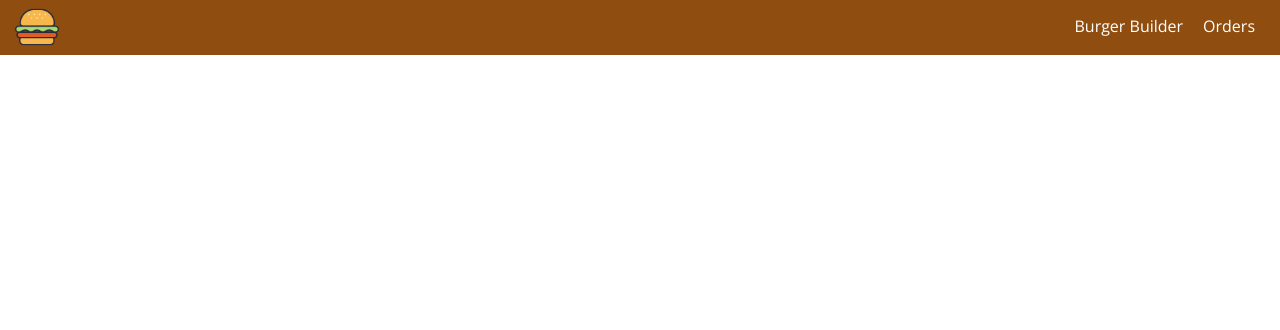
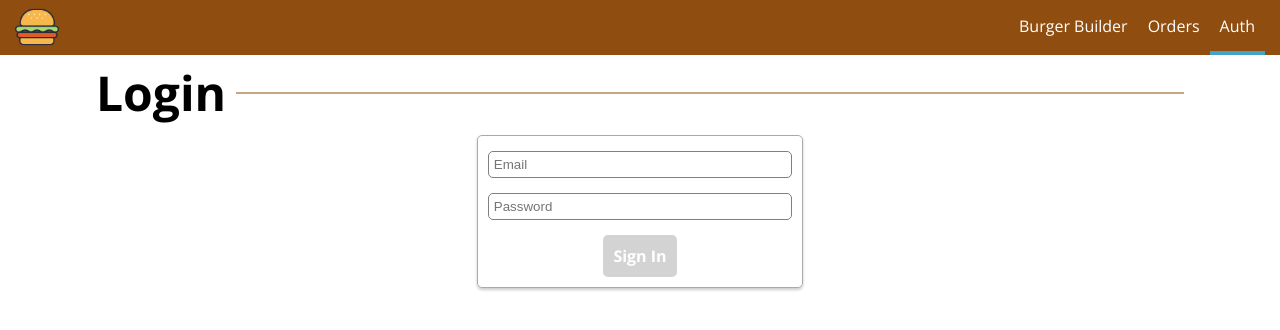
Before and after one commit to du-almeidalima/react-course, a React (Create React App) app: page /auth in a window 1280 px wide. Shown: the top 330 px of the page. Built offline with nearby package versions, Linux system fonts and the light colour scheme.

Commit message:
Section 18: Auth Form

```diff
--- a/src/App.js
+++ b/src/App.js
@@ -4,6 +4,7 @@ import Layout from "./containers/Layout/Layout";
 import BurgerBuilder from "./containers/BurgerBuilder/BurgerBuilder";
 import Checkout from "./containers/Checkout/Checkout";
 import Orders from "./containers/Orders/Orders";
+import Auth from "./containers/Auth/Auth";
 
 function App() {
   return (
@@ -13,6 +14,7 @@ function App() {
           <Route path="/" exact component={BurgerBuilder} />
           <Route path="/checkout" component={Checkout} />
           <Route path="/orders" component={Orders} />
+          <Route path="/auth" component={Auth} />
         </Switch>
       </Layout>
     </BrowserRouter>
--- a/src/components/Navigation/NavigationItems/NavigationItems.js
+++ b/src/components/Navigation/NavigationItems/NavigationItems.js
@@ -6,6 +6,7 @@ const navigationItems = () => (
   <ul className={NavigationItemsStyle.NavigationItemsWrapper}>
     <NavigationItem link={'/'} exact>Burger Builder</NavigationItem>
     <NavigationItem link={'/orders'}>Orders</NavigationItem>
+    <NavigationItem link={'/auth'}>Auth</NavigationItem>
   </ul>
 );
 
--- a/src/components/UI/Input/Input.js
+++ b/src/components/UI/Input/Input.js
@@ -2,7 +2,7 @@ import React from 'react';
 import InputStyle from './Input.module.css';
 
 const Input = props => {
-  const controlClasses = [InputStyle.Input];
+  const controlClasses = [InputStyle.Input, props.classes];
 
   if (!props.valid && props.shouldValidate && props.touched) {
     controlClasses.push(InputStyle.Invalid);
--- /dev/null
+++ b/src/containers/Auth/Auth.js
@@ -0,0 +1,131 @@
+import React, { Component, Fragment } from "react";
+
+import * as AuthStyle from './Auth.module.css';
+import Button from "../../components/UI/Button/Button";
+import Input from "../../components/UI/Input/Input";
+
+export default class Auth extends Component {
+  state = {
+    controls: {
+      email: {
+        elementType: "input",
+        elementConfig: {
+          name: "email",
+          type: "email",
+          placeholder: "Email",
+        },
+        value: "",
+        validationRules: {
+          required: true,
+          isEmail: true,
+        },
+        valid: false,
+        touched: false,
+      },
+      password: {
+        elementType: "input",
+        elementConfig: {
+          name: "password",
+          type: "password",
+          placeholder: "Password",
+        },
+        value: "",
+        validationRules: {
+          required: true,
+          minLength: 6,
+        },
+        valid: false,
+        touched: false,
+      },
+    },
+    formValid: false,
+  };
+
+  validateControl = (value, rules) => {
+    let isValid = true;
+
+    // No Rules
+    if (rules === undefined) {
+      return isValid
+    }
+
+    // Is Required
+    if (rules.required) {
+      isValid = value.trim() !== '' && isValid;
+    }
+
+    // Exact Length
+    if (rules.length) {
+      isValid = value.length === rules.length && isValid;
+    }
+
+    // Min Length
+    if (rules.minLength) {
+      isValid = value.length >= rules.minLength && isValid;
+    }
+
+    return isValid;
+  }
+
+  // Loop through form controls to check if any is invalid making the form invalid
+  validateForm = (updatedForm) => {
+    return Object.values(updatedForm).reduce((acc, cur) => {
+      if (acc) {
+        return !(cur.valid !== undefined && !cur.valid);
+      }
+
+      return false;
+    }, true)
+  }
+
+  handleInputChange = (e, controlKey) => {
+    const value = e.target.value;
+
+    // The state needs to be treated immutably, so for each level of object nesting we need to create a shallow copy
+    const updatedControls = {
+      ...this.state.controls,
+      [controlKey]: {
+        ...this.state.controls[controlKey],
+        value: value,
+        valid: this.validateControl(value, this.state.controls[controlKey].validationRules),
+        touched: true
+      }
+    }
+
+    // Validating the overall form
+    const formValid = this.validateForm(updatedControls);
+    this.setState({ controls: updatedControls, formValid });
+  }
+
+  render() {
+    const formControls = Object.entries(this.state.controls).map(
+      ([controlKey, controlValue]) => {
+        return (
+          <Input key={controlKey}
+            classes={AuthStyle.Control}
+            elementType={controlValue.elementType}
+            elementConfig={controlValue.elementConfig}
+            changed={(e) => { this.handleInputChange(e, controlKey) }}
+            valid={controlValue.valid}
+            shouldValidate={controlValue.validationRules}
+            touched={controlValue.touched}
+          />
+        );
+      }
+    );
+
+    return (
+      <Fragment>
+        <h1 className="PageTitle">Login</h1>
+        <div className={AuthStyle.FormWrapper}>
+          <form noValidate>
+            {formControls}
+            <Button classes={AuthStyle.LoginBtn} type="Success" fillStyle="Full" disabled={!this.state.formValid}>
+              Sign In
+            </Button>
+          </form>
+        </div>
+      </Fragment>
+    );
+  }
+}
--- /dev/null
+++ b/src/containers/Auth/Auth.module.css
@@ -0,0 +1,23 @@
+.FormWrapper {
+  padding: calc(2 * var(--padding));
+  box-shadow: 0 2px 3px #ccc;
+  border: 1px solid rgb(170, 170, 170);
+  border-radius: var(--border-radius);
+  margin: var(--padding) auto;
+  width: 100%;
+}
+
+.FormWrapper .Control {
+  margin-bottom: calc(3 * var(--padding));
+}
+
+.LoginBtn {
+  display: block;
+  margin: var(--padding) auto 0 auto;
+}
+
+@media (min-width: 768px) {
+  .FormWrapper {
+      width: 30%;
+  }
+}
--- a/src/containers/Checkout/Contact/Contact.js
+++ b/src/containers/Checkout/Contact/Contact.js
@@ -113,6 +113,7 @@ class Contact extends Component {
         return isValid;
     }
 
+    // Loop through form controls to check if any is invalid making the form invalid
     validateForm = (updatedForm) => {
         return Object.values(updatedForm).reduce((acc, cur) => {
             if (acc) {
@@ -168,6 +169,7 @@ class Contact extends Component {
         this.props.onPurchaseOrder(order)
         // this.props.history.push('/');
     }
+
     render() {
         const formControls = Object.entries(this.state.orderForm).map(([controlKey, controlValue]) => {
             return <Input key={controlKey}
```
